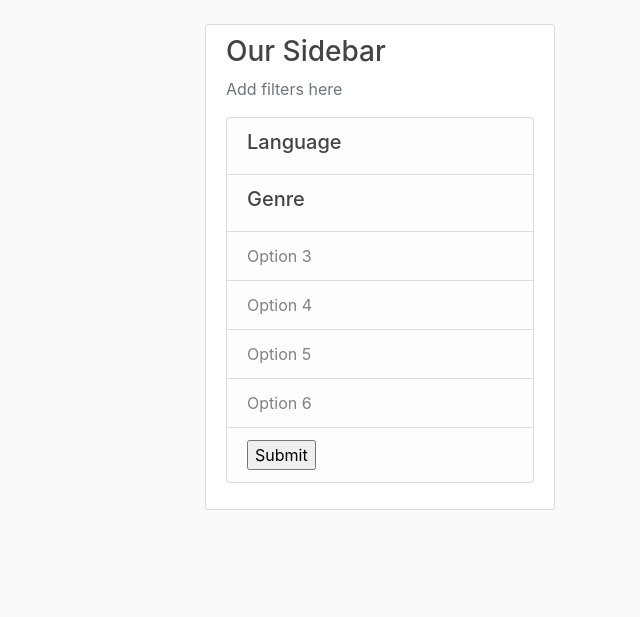
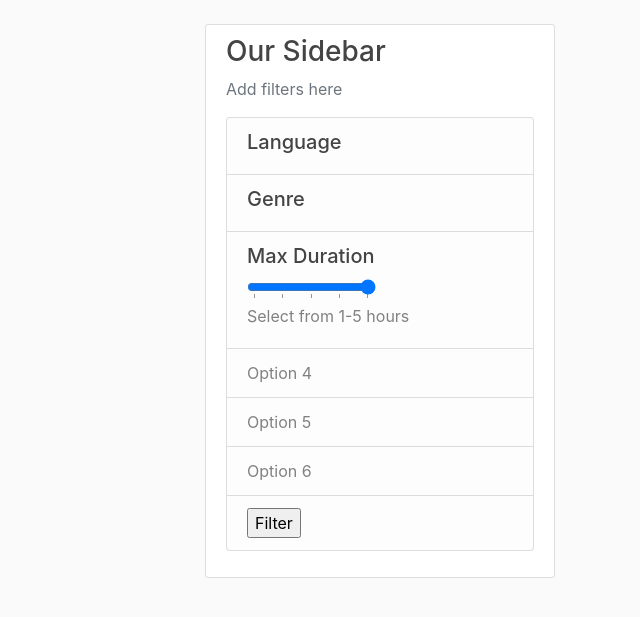
Before and after one commit to AnirudhAchal/Movie_Management_System, a Django app: page / in a window 1280 px wide. Shown: the part 56-673 px from the top of the page, without its empty margins (640-1280 px from the left). Run offline with Django 3.2, Linux system fonts and the light colour scheme; data that the repository does not hold is empty; some libraries are stand-ins or nearby versions.

Commit message:
Duration filter added

```diff
--- a/Movie_Management_System/dashboard/templates/dashboard/base.html
+++ b/Movie_Management_System/dashboard/templates/dashboard/base.html
@@ -66,27 +66,35 @@
                     <h5> Language </h5>
                     {% for language in languages %}
                       <input type="checkbox" id={{language.language}} name="language" value={{language.language}}>
-                      <label for={{language.language}}>{{language.language}}</label><br>
+                      <label for={{language.language}}>{{language.language}}</label></br>
                     {% endfor %}
                   </li>
                   <li class="list-group-item list-group-item-light">
                     <h5> Genre </h5>
                     {% for genre in genres %}
                       <input type="checkbox" id={{genre.genre}} name="genre" value={{genre.genre}}>
-                      <label for={{genre.genre}}>{{genre.genre}}</label><br>
+                      <label for={{genre.genre}}>{{genre.genre}}</label></br>
                     {% endfor %}
                   </li>
-                  <li class="list-group-item list-group-item-light">Option 3</li>
+                  <li class="list-group-item list-group-item-light">
+                    <h5> Max Duration </h5>
+                    <input type="range" min="1" max="5" step="1" value="5" id="duration" name="duration" list="duration_ticks">
+                    <datalist id="duration_ticks">
+                      <option value="1" label="1%"></option>
+                      <option value="2">1</option>
+                      <option value="3"></option>
+                      <option value="4"></option>
+                      <option value="5" label="5%"></option>
+                    </datalist></br>
+                    <label for="duration">Select from 1-5 hours</label>
+                  </li>
                   <li class="list-group-item list-group-item-light">Option 4</li>
                   <li class="list-group-item list-group-item-light">Option 5</li>
                   <li class="list-group-item list-group-item-light">Option 6</li>
                   <li class="list-group-item list-group-item-light">
-                    <input type="submit" value="Submit">
+                    <input type="submit" value="Filter">
                   </li>
                 </ul>
-
-
-
               </form>
             </p>
           </div>
@@ -96,6 +104,7 @@
 
     <!-- Optional JavaScript -->
     <!-- jQuery first, then Popper.js, then Bootstrap JS -->
+    <script src="https://ajax.googleapis.com/ajax/libs/jquery/2.1.1/jquery.min.js"></script>
     <script src="https://code.jquery.com/jquery-3.2.1.slim.min.js" integrity="sha384-KJ3o2DKtIkvYIK3UENzmM7KCkRr/rE9/Qpg6aAZGJwFDMVNA/GpGFF93hXpG5KkN" crossorigin="anonymous"></script>
     <script src="https://cdnjs.cloudflare.com/ajax/libs/popper.js/1.12.9/umd/popper.min.js" integrity="sha384-ApNbgh9B+Y1QKtv3Rn7W3mgPxhU9K/ScQsAP7hUibX39j7fakFPskvXusvfa0b4Q" crossorigin="anonymous"></script>
     <script src="https://maxcdn.bootstrapcdn.com/bootstrap/4.0.0/js/bootstrap.min.js" integrity="sha384-JZR6Spejh4U02d8jOt6vLEHfe/JQGiRRSQQxSfFWpi1MquVdAyjUar5+76PVCmYl" crossorigin="anonymous"></script>
--- a/Movie_Management_System/dashboard/views.py
+++ b/Movie_Management_System/dashboard/views.py
@@ -12,14 +12,25 @@ def home(request):
         else:
             LANGUAGES = request.GET.getlist('language').__str__().replace('[', '(').replace(']', ')')
 
+        # Get genre
         if len(request.GET.getlist('genre')) == 0: # No genre selected
             GENRES = "(SELECT genre FROM dashboard_movie)"
 
         else:
             GENRES = request.GET.getlist('genre').__str__().replace('[', '(').replace(']', ')')
 
+        # Get max duration
+        if request.GET.get('duration'):
+            DURATION = request.GET.get('duration')
+        else:
+            DURATION = "(SELECT MAX(duration) FROM dashboard_movie)"
 
-    movies_query = f'SELECT * FROM dashboard_movie WHERE language IN {LANGUAGES} AND genre in {GENRES}'
+
+    movies_query = f"""
+                SELECT * FROM dashboard_movie
+                WHERE language IN {LANGUAGES}
+                AND genre in {GENRES}
+                AND duration <= {DURATION}"""
     languages_query = f'SELECT DISTINCT 1 as id, language FROM dashboard_movie'
     genres_query = f'SELECT DISTINCT 1 as id, genre FROM dashboard_movie'
 
@@ -27,10 +38,8 @@ def home(request):
         # 'movies': Movie.objects.all()
         'movies': Movie.objects.raw(movies_query),
         'languages': Movie.objects.raw(languages_query),
-        'genres': Movie.objects.raw(genres_query)
+        'genres': Movie.objects.raw(genres_query),
     }
-
-    print(context['languages'])
 
     return render(request, 'dashboard/home.html', context)
 
```
